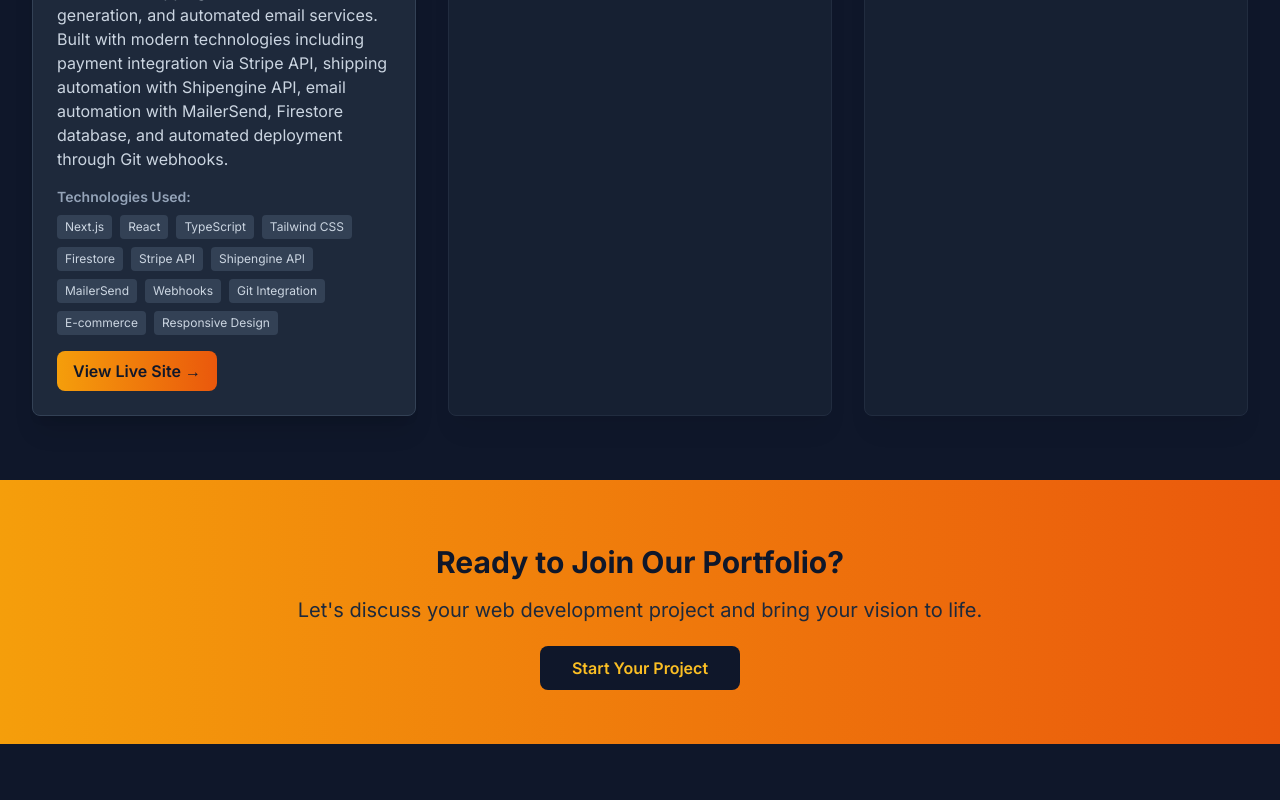
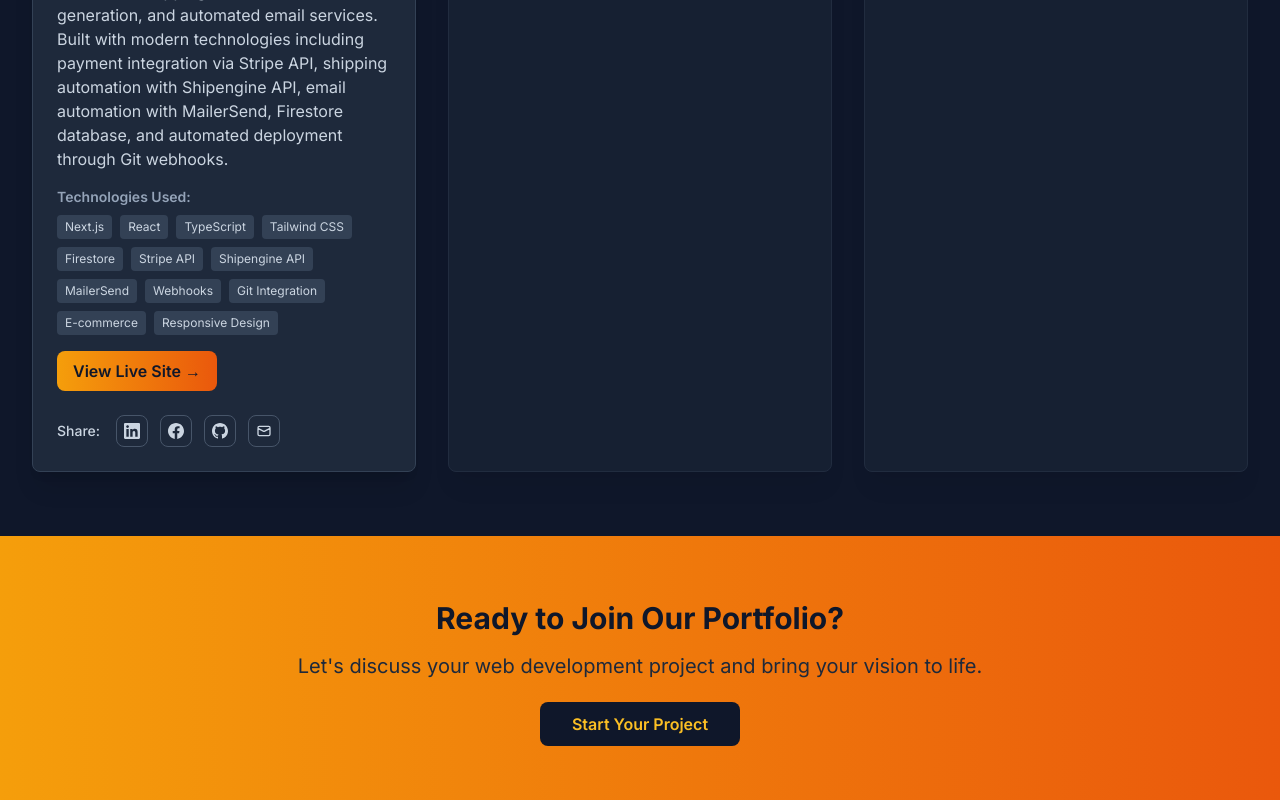
Before and after one commit to KwR41230/falcon-labs, a Next.js app: page /work in a window 1280 px wide. Shown: the part 769-1569 px from the top of the page. Before the commit the page ends 1513 px from the top, so only its background shows below. Built offline with nearby package versions, Linux system fonts and the light colour scheme.

Commit message:
Add Facebook business page integration - social links, sharing, and structured data

```diff
--- a/app/contact/page.tsx
+++ b/app/contact/page.tsx
@@ -245,6 +245,11 @@
                       <path d="M12 0c-6.626 0-12 5.373-12 12 0 5.302 3.438 9.8 8.207 11.387.599.111.793-.261.793-.577v-2.234c-3.338.726-4.033-1.416-4.033-1.416-.546-1.387-1.333-1.756-1.333-1.756-1.089-.745.083-.729.083-.729 1.205.084 1.839 1.237 1.839 1.237 1.07 1.834 2.807 1.304 3.492.997.107-.775.418-1.305.762-1.604-2.665-.305-5.467-1.334-5.467-5.931 0-1.311.469-2.381 1.236-3.221-.124-.303-.535-1.524.117-3.176 0 0 1.008-.322 3.301 1.23.957-.266 1.983-.399 3.003-.404 1.02.005 2.047.138 3.006.404 2.291-1.552 3.297-1.23 3.297-1.23.653 1.653.242 2.874.118 3.176.77.84 1.235 1.911 1.235 3.221 0 4.609-2.807 5.624-5.479 5.921.43.372.823 1.102.823 2.222v3.293c0 .319.192.694.801.576 4.765-1.589 8.199-6.086 8.199-11.386 0-6.627-5.373-12-12-12z"/>
                     </svg>
                   </a>
+                  <a href="https://www.facebook.com/TheFalconLabs/" target="_blank" rel="noopener noreferrer" className="w-10 h-10 bg-slate-800 border border-slate-600 rounded-lg flex items-center justify-center hover:border-blue-500 hover:bg-slate-700 transition-colors">
+                    <svg className="w-5 h-5 text-slate-300" fill="currentColor" viewBox="0 0 24 24">
+                      <path d="M24 12.073c0-6.627-5.373-12-12-12s-12 5.373-12 12c0 5.99 4.388 10.954 10.125 11.854v-8.385H7.078v-3.47h3.047V9.43c0-3.007 1.792-4.669 4.533-4.669 1.312 0 2.686.235 2.686.235v2.953H15.83c-1.491 0-1.956.925-1.956 1.874v2.25h3.328l-.532 3.47h-2.796v8.385C19.612 23.027 24 18.062 24 12.073z"/>
+                    </svg>
+                  </a>
                   <a href="https://www.linkedin.com/in/kevin-rasmussen-a09a8a5b/" target="_blank" rel="noopener noreferrer" className="w-10 h-10 bg-slate-800 border border-slate-600 rounded-lg flex items-center justify-center hover:border-blue-400 hover:bg-slate-700 transition-colors">
                     <svg className="w-5 h-5 text-slate-300" fill="currentColor" viewBox="0 0 24 24">
                       <path d="M20.447 20.452h-3.554v-5.569c0-1.328-.027-3.037-1.852-3.037-1.853 0-2.136 1.445-2.136 2.939v5.667H9.351V9h3.414v1.561h.046c.477-.9 1.637-1.85 3.37-1.85 3.601 0 4.267 2.37 4.267 5.455v6.286zM5.337 7.433c-1.144 0-2.063-.926-2.063-2.065 0-1.138.92-2.063 2.063-2.063 1.14 0 2.064.925 2.064 2.063 0 1.139-.925 2.065-2.064 2.065zm1.782 13.019H3.555V9h3.564v11.452zM22.225 0H1.771C.792 0 0 .774 0 1.729v20.542C0 23.227.792 24 1.771 24h20.451C23.2 24 24 23.227 24 22.271V1.729C24 .774 23.2 0 22.222 0h.003z"/>
--- a/app/layout.tsx
+++ b/app/layout.tsx
@@ -116,7 +116,8 @@
               "currenciesAccepted": "USD",
               "sameAs": [
                 "https://www.linkedin.com/in/kevin-rasmussen-a09a8a5b/", // Replace with your LinkedIn
-                "https://github.com/kwr41230" // Replace with your GitHub
+                "https://github.com/kwr41230", // Replace with your GitHub
+                "https://www.facebook.com/TheFalconLabs/" // Your Facebook business page
               ]
             })
           }}
--- a/app/work/page.tsx
+++ b/app/work/page.tsx
@@ -2,6 +2,7 @@
 
 import Link from 'next/link'
 import { useState } from 'react'
+import SocialShare from '../../components/SocialShare'
 
 export default function Work() {
   const [isMobileMenuOpen, setIsMobileMenuOpen] = useState(false)
@@ -151,6 +152,11 @@
                 >
                   View Live Site →
                 </a>
+                <SocialShare
+                  title="Check out our web development portfolio at Falcon Labs"
+                  description="Professional custom web development services with modern technologies - React, Next.js, TypeScript, and more"
+                  url="https://falconlabs.tech/work"
+                />
               </div>
             </div>
 
--- /dev/null
+++ b/components/SocialShare.tsx
@@ -0,0 +1,70 @@
+'use client'
+
+interface SocialShareProps {
+  url?: string
+  title?: string
+  description?: string
+}
+
+export default function SocialShare({ url, title, description }: SocialShareProps) {
+  const currentUrl = url || (typeof window !== 'undefined' ? window.location.href : '')
+  const shareTitle = title || 'Check out Falcon Labs - Custom Web Development Services'
+  const shareDescription = description || 'Professional custom web development with 10+ years experience'
+
+  const shareLinks = {
+    linkedin: `https://www.linkedin.com/sharing/share-offsite/?url=${encodeURIComponent(currentUrl)}`,
+    facebook: `https://www.facebook.com/sharer/sharer.php?u=${encodeURIComponent(currentUrl)}`,
+    github: `https://github.com/kwr41230`,
+    email: `mailto:?subject=${encodeURIComponent(shareTitle)}&body=${encodeURIComponent(`${shareDescription}\n\n${currentUrl}`)}`
+  }
+
+  return (
+    <div className="flex items-center space-x-4 mt-6">
+      <span className="text-slate-300 text-sm font-medium">Share:</span>
+      <div className="flex space-x-3">
+        <a
+          href={shareLinks.linkedin}
+          target="_blank"
+          rel="noopener noreferrer"
+          className="w-8 h-8 bg-slate-800 border border-slate-600 rounded-lg flex items-center justify-center hover:border-blue-400 hover:bg-slate-700 transition-colors"
+          title="Share on LinkedIn"
+        >
+          <svg className="w-4 h-4 text-slate-300" fill="currentColor" viewBox="0 0 24 24">
+            <path d="M20.447 20.452h-3.554v-5.569c0-1.328-.027-3.037-1.852-3.037-1.853 0-2.136 1.445-2.136 2.939v5.667H9.351V9h3.414v1.561h.046c.477-.9 1.637-1.85 3.37-1.85 3.601 0 4.267 2.37 4.267 5.455v6.286zM5.337 7.433c-1.144 0-2.063-.926-2.063-2.065 0-1.138.92-2.063 2.063-2.063 1.14 0 2.064.925 2.064 2.063 0 1.139-.925 2.065-2.064 2.065zm1.782 13.019H3.555V9h3.564v11.452zM22.225 0H1.771C.792 0 0 .774 0 1.729v20.542C0 23.227.792 24 1.771 24h20.451C23.2 24 24 23.227 24 22.271V1.729C24 .774 23.2 0 22.222 0h.003z"/>
+          </svg>
+        </a>
+        <a
+          href={shareLinks.facebook}
+          target="_blank"
+          rel="noopener noreferrer"
+          className="w-8 h-8 bg-slate-800 border border-slate-600 rounded-lg flex items-center justify-center hover:border-blue-600 hover:bg-slate-700 transition-colors"
+          title="Share on Facebook"
+        >
+          <svg className="w-4 h-4 text-slate-300" fill="currentColor" viewBox="0 0 24 24">
+            <path d="M24 12.073c0-6.627-5.373-12-12-12s-12 5.373-12 12c0 5.99 4.388 10.954 10.125 11.854v-8.385H7.078v-3.47h3.047V9.43c0-3.007 1.792-4.669 4.533-4.669 1.312 0 2.686.235 2.686.235v2.953H15.83c-1.491 0-1.956.925-1.956 1.874v2.25h3.328l-.532 3.47h-2.796v8.385C19.612 23.027 24 18.062 24 12.073z"/>
+          </svg>
+        </a>
+        <a
+          href={shareLinks.github}
+          target="_blank"
+          rel="noopener noreferrer"
+          className="w-8 h-8 bg-slate-800 border border-slate-600 rounded-lg flex items-center justify-center hover:border-gray-400 hover:bg-slate-700 transition-colors"
+          title="View on GitHub"
+        >
+          <svg className="w-4 h-4 text-slate-300" fill="currentColor" viewBox="0 0 24 24">
+            <path d="M12 0c-6.626 0-12 5.373-12 12 0 5.302 3.438 9.8 8.207 11.387.599.111.793-.261.793-.577v-2.234c-3.338.726-4.033-1.416-4.033-1.416-.546-1.387-1.333-1.756-1.333-1.756-1.089-.745.083-.729.083-.729 1.205.084 1.839 1.237 1.839 1.237 1.07 1.834 2.807 1.304 3.492.997.107-.775.418-1.305.762-1.604-2.665-.305-5.467-1.334-5.467-5.931 0-1.311.469-2.381 1.236-3.221-.124-.303-.535-1.524.117-3.176 0 0 1.008-.322 3.301 1.23.957-.266 1.983-.399 3.003-.404 1.02.005 2.047.138 3.006.404 2.291-1.552 3.297-1.23 3.297-1.23.653 1.653.242 2.874.118 3.176.77.84 1.235 1.911 1.235 3.221 0 4.609-2.807 5.624-5.479 5.921.43.372.823 1.102.823 2.222v3.293c0 .319.192.694.801.576 4.765-1.589 8.199-6.086 8.199-11.386 0-6.627-5.373-12-12-12z"/>
+          </svg>
+        </a>
+        <a
+          href={shareLinks.email}
+          className="w-8 h-8 bg-slate-800 border border-slate-600 rounded-lg flex items-center justify-center hover:border-green-400 hover:bg-slate-700 transition-colors"
+          title="Share via Email"
+        >
+          <svg className="w-4 h-4 text-slate-300" fill="none" stroke="currentColor" viewBox="0 0 24 24">
+            <path strokeLinecap="round" strokeLinejoin="round" strokeWidth={2} d="M3 8l7.89 4.26a2 2 0 002.22 0L21 8M5 19h14a2 2 0 002-2V7a2 2 0 00-2-2H5a2 2 0 00-2 2v10a2 2 0 002 2z" />
+          </svg>
+        </a>
+      </div>
+    </div>
+  )
+}
```
Also changed, not shown: 1 other file (tests, documents, lock files or other folders).
